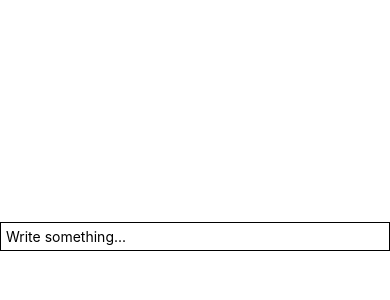
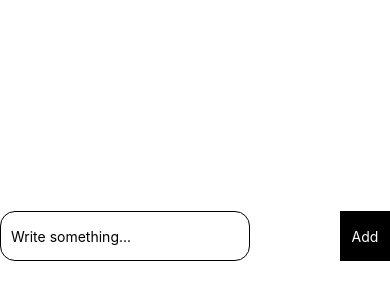
Before and after one commit to tevfikkdurmus/todowithPushNotification, a React Native app: screen / in a window 390 px wide. Shown: the part 186-486 px from the top of the page. Built offline with nearby package versions, Linux system fonts and the light colour scheme.

Commit message:
added add task button

```diff
--- a/App.js
+++ b/App.js
@@ -1,12 +1,15 @@
 import { StatusBar } from 'expo-status-bar';
-import { SafeAreaView, StyleSheet, Text, View } from 'react-native';
+import { SafeAreaView, StyleSheet, Text, TouchableOpacity, View } from 'react-native';
 import MyTodoInput from './src/components/MyTodoInput';
 
 export default function App() {
   return (
     <SafeAreaView style={styles.container}>
       <StatusBar style='dark' backgroundColor='#fff' hidden={false} translucent={true} />
-      <MyTodoInput />
+      <View style={styles.inputAndButtonContainer}>
+        <MyTodoInput />
+        <TouchableOpacity style={styles.addTaskButton}><Text style={{ color: '#fff' }}>Add</Text></TouchableOpacity>
+      </View>
     </SafeAreaView>
   );
 }
@@ -19,4 +22,17 @@ const styles = StyleSheet.create({
     justifyContent: 'center',
     paddingHorizontal: '10%'
   },
+  inputAndButtonContainer: {
+    flexDirection: "row",
+    alignItems: "center",
+    justifyContent: "space-between",
+    width: '100%'
+  },
+  addTaskButton: {
+    height: 50,
+    width: 50,
+    alignItems: "center",
+    justifyContent: "center",
+    backgroundColor: "black"
+  }
 });
--- a/src/components/MyTodoInput.js
+++ b/src/components/MyTodoInput.js
@@ -1,7 +1,7 @@
 import { StyleSheet, Text, View, TextInput } from 'react-native'
 
 const MyTodoInput = () => {
-    return <TextInput cursorColor={'black'} style={styles.input} placeholder='Write something...' />
+    return <TextInput placeholderTextColor={'black'} cursorColor={'black'} style={styles.input} placeholder='Write something...' />
 }
 
 export default MyTodoInput
@@ -10,6 +10,10 @@ const styles = StyleSheet.create({
     input: {
         borderWidth: 1,
         padding: 5,
-        width: '100%'
+        width: 250,
+        height: 50,
+        paddingLeft: 10,
+        borderRadius: 15,
+        color: "black"
     }
 })
```
